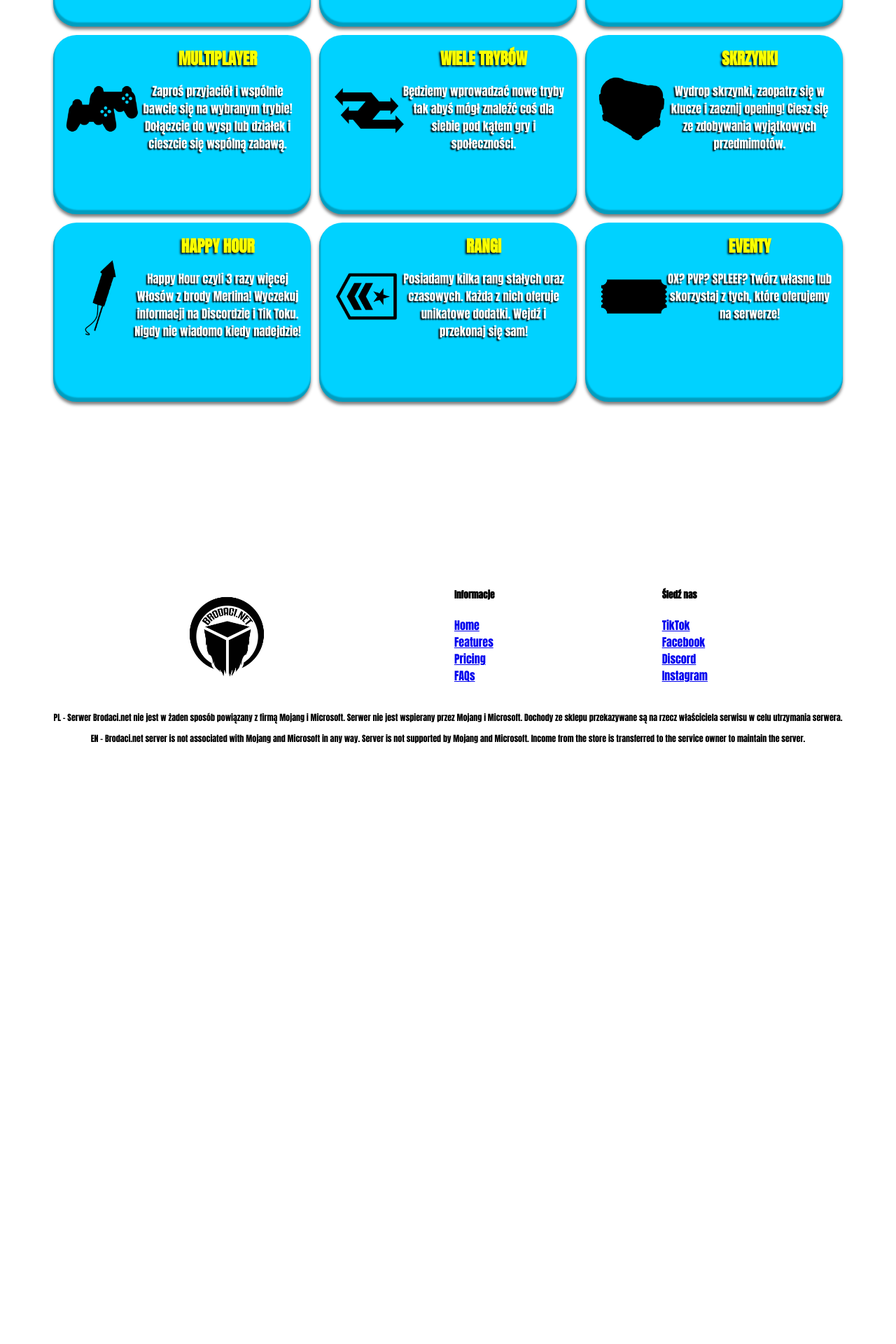
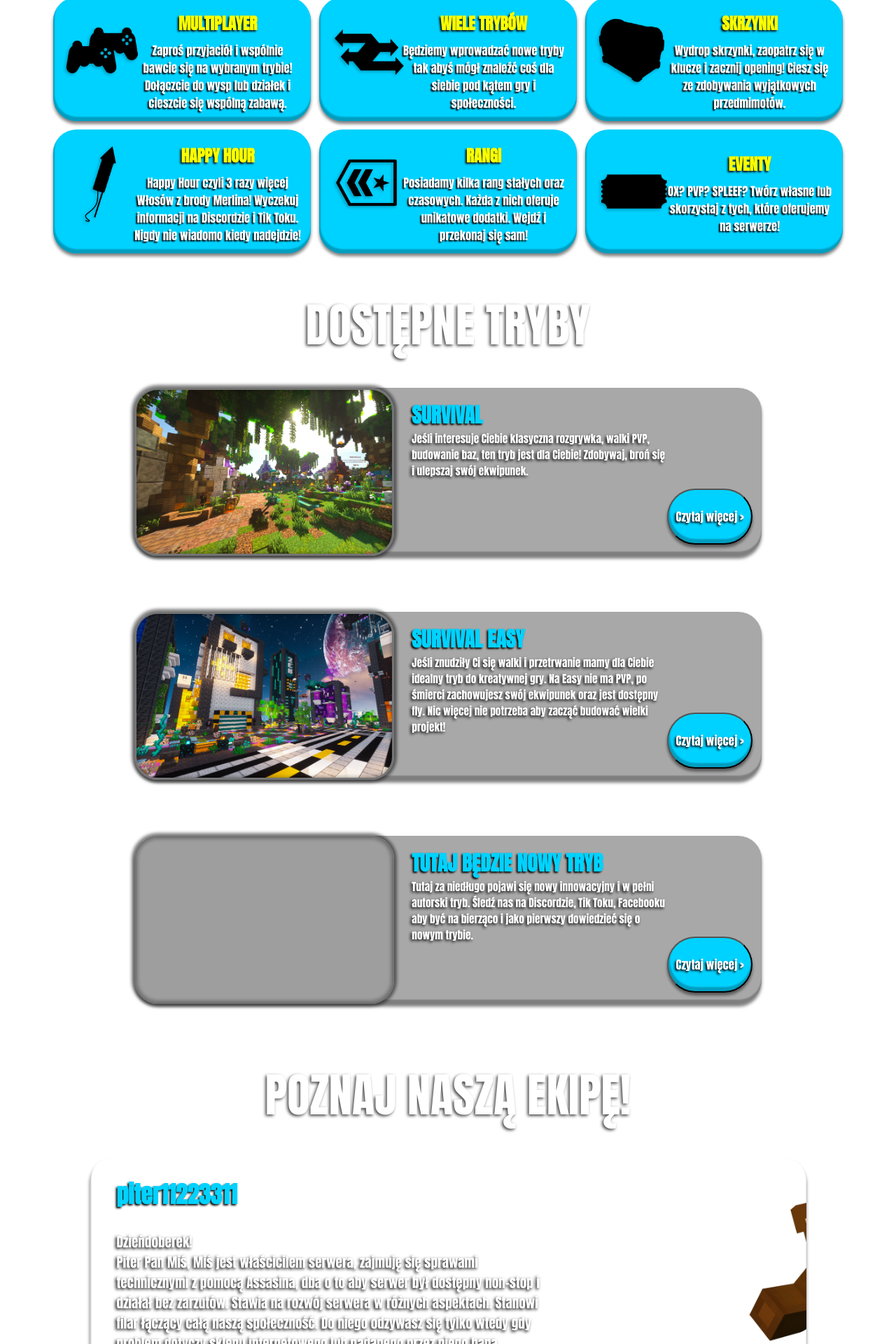
Before and after one commit to qWojtpl/Brodaci.net, a PHP site: page / in a window 1280 px wide. Shown: the part 1160-3080 px from the top of the page at 70% size. Before the commit the page ends 2222 px from the top, so only its background shows below. Run offline with PHP 8.4, Linux system fonts and the light colour scheme; grey boxes are pictures that could not be loaded.

Commit message:
Added move cards
- Added move cards to main page

```diff
--- a/src/pages/index.html
+++ b/src/pages/index.html
@@ -1,5 +1,6 @@
 @pageTitle="Strona główna"
 
+<section>
     <table class="first-panels">
         <tr>
             <td>
@@ -43,9 +44,11 @@
             </td>
         </tr>
     </table>
+</section>
 
 <header>Dlaczego my? Sprawdź!</header>
 
+<section>
     <table class="blue-panels">
         <tr>
             <td>
@@ -153,3 +156,104 @@
             </td>
         </tr>
     </table>
+</section>
+
+<section>
+    <header>Dostępne tryby</header>
+    <div class="gray-card">
+        <div class="gray-card-image" style="background-image:url(./src/assets/S1W.png)"></div>
+        <div class="gray-card-content">
+            <h2>Survival</h2>
+            <span>Jeśli interesuje Ciebie klasyczna rozgrywka, walki PVP, budowanie baz, ten tryb jest dla Ciebie! Zdobywaj, broń się i ulepszaj swój ekwipunek.</span>
+        </div>
+        <button class="gray-card-button">
+            <span>Czytaj więcej ></span>
+        </button>
+    </div>
+    <div class="gray-card">
+        <div class="gray-card-image" style="background-image:url(./src/assets/E1W.png)"></div>
+        <div class="gray-card-content">
+            <h2>Survival Easy</h2>
+            <span>Jeśli znudziły Ci się walki i przetrwanie mamy dla Ciebie idealny tryb do kreatywnej gry. Na Easy nie ma PVP, po śmierci zachowujesz swój ekwipunek oraz jest dostępny fly. Nic więcej nie potrzeba aby zacząć budować wielki projekt!</span>
+        </div>
+        <button class="gray-card-button">
+            <span>Czytaj więcej ></span>
+        </button>
+    </div>
+    <div class="gray-card">
+        <div class="gray-card-image" style="background-image:url(./src/assets/moon.png)"></div>
+        <div class="gray-card-content">
+            <h2>Tutaj będzie nowy tryb</h2>
+            <span>Tutaj za niedługo pojawi się nowy innowacyjny i w pełni autorski tryb. Śledź nas na Discordzie, Tik Toku, Facebooku aby być na bierząco i jako pierwszy dowiedzieć się o nowym trybie.</span>
+        </div>
+        <button class="gray-card-button">
+            <span>Czytaj więcej ></span>
+        </button>
+    </div>
+</section>
+
+<section>
+    <header>Poznaj naszą ekipę!</header>
+    <div class="move-cards-container">
+        <div class="move-card">
+            <div class="move-card-content">
+                <h1>piter11223311</h1>
+                <span>Dzieńdoberek!<br>
+                    Piter Pan Miś, Miś jest właścicilem serwera, zajmuję się sprawami technicznymi z pomocą Assasina, dba o to aby serwer był dostępny non-stop i działał bez zarzutów. Stawia na rozwój serwera w różnych aspektach. Stanowi filar łączący całą naszą społeczność.
+                    Do niego odzywasz się tylko wtedy gdy problem dotyczy sklepu internetowego lub nadanego przez niego bana.
+                </span>
+            </div>
+            <div class="move-card-image" style="background-image: url(./src/assets/piter.png)"></div>
+        </div>
+        <div class="move-card">
+            <div class="move-card-content">
+                <h1>Assasin98980</h1>
+                <span>Cześć Br Br Drewno Tama<br>
+                    Oto nasz jedyny w swoim rodaju Technik. Tworzy wyjątkowe pluginy i nie tylko. Potrafi zrobić wszystko i to w zastraszająco szybkim tempie! Razem z Piterem czuwa nad stroną techniczną serwera. Dla niego nie ma czegoś takiego, że “się nie da”, dla niego jest “da się wszystko zrobić tylko powiedz na kiedy”.
+                    Jeśli masz jakiś problem techniczny nie tylko na serwerze ale również na naszym Discordzie i TeamSpeaku pisz właśnie do niego!
+                </span>
+            </div>
+            <div class="move-card-image" style="background-image: url(./src/assets/piter.png)"></div>
+        </div>
+        <div class="move-card">
+            <div class="move-card-content">
+                <h1>Dasikor16</h1>
+                <span>Hej, cześć, witajcie!<br>
+                    Poznajcie mózg serwera. Jest odpowiedzialny za nowe pomysły, nowości, założenia rozgrywki na wszystkich trybach oraz ekonomię.
+                    To nie wszystko, zarządza fanpagem na Facebooku, Tik Tokiem oraz kanłem informacyjnym na YouTubie. Jeśli masz pomysł na rozwój serwera, dodanie czegoś, coś Ci nie pasuje lub uważasz, że wymaga zmiany a może masz pomysł na Tik Toka albo film to koniecznie napisz do niego!
+                </span>
+            </div>
+            <div class="move-card-image" style="background-image: url(./src/assets/piter.png)"></div>
+        </div>
+        <div class="move-card">
+            <div class="move-card-content">
+                <h1>K_O_Ozzy</h1>
+                <span>Hejka,<br>
+                    To jest nasza dusza artystyczna serwera, zajmuje się sprawami graficznymi, estetycznymi i budowlanymi. Jeśli jest potrzebna budowla, nowa lokacja wiedz, że dzięki niej powstanie w mgineniu oka. Wszelkie grafiki informacyjne i dekoracyjne w tym momencie wychodzą spod jej ręki lub je redaguje.
+                    Chcesz coś zbudować? Stworzyłeś wyjątkowy projekt? Potrzebujesz pomocy budowlano-estetycznej? Ozzy jest osobą, do której musisz się odezwać!
+                </span>
+            </div>
+            <div class="move-card-image" style="background-image: url(./src/assets/piter.png)"></div>
+        </div>
+        <div class="move-card">
+            <div class="move-card-content">
+                <h1>AgacioreX_  SzaataneQ   mimiwester</h1>
+                <span>Siemka, hola, serwus<br>
+                    Nasz wspaniały team, który zajmuje się tworzeniem mediów społecznościowych serwera, głównie TikToka! Widziałeś je? W takim układzie znsz głos naszego lektora - SzaataneQ, filmiki stworzone przez AgacioreX_ i scenariusze pisane przez mimiwestera!
+                    Czynnie biorą udział w rozwoju serwera organizując liczne eventy zarówno na serwerze jak i na TeamSpeaku.
+                    Masz pomysł na rozwój mediów społecznościowych, pisz do nich!
+                </span>
+            </div>
+            <div class="move-card-image" style="background-image: url(./src/assets/piter.png)"></div>
+        </div>
+    </div>
+    <div class="move-cards-buttons">
+        <div class="move-card-button"></div>
+        <div class="move-card-button"></div>
+        <div class="move-card-button"></div>
+        <div class="move-card-button"></div>
+        <div class="move-card-button"></div>
+    </div>
+</section>
+
+<script src="./src/scripts/move-cards.js"></script>
--- a/src/pages/structure.html
+++ b/src/pages/structure.html
@@ -28,7 +28,7 @@
               <tr>
                 <td>
                   <a href="/">
-                    <img src="./src/assets/logo_czarne.png" width="128" height="128">
+                    <img src="./src/assets/logo_czarne.png">
                   </a>
                 </td>
                 <td>
--- /dev/null
+++ b/src/scripts/move-cards.js
@@ -0,0 +1,50 @@
+
+const cards = document.getElementsByClassName("move-card");
+const buttons = document.getElementsByClassName("move-card-button");
+
+hideAllCards();
+selectCard(buttons[0]);
+
+let blocked = false;
+let cardIndex = 0;
+
+let update = setInterval(() => {
+    if(cardIndex == buttons.length) {
+        cardIndex = 0;
+    }
+    if(!blocked) {
+        selectCard(buttons[cardIndex++], false);
+    } else {
+        blocked = false;
+    }
+}, 10000);
+
+for(let i = 0; i < buttons.length; i++) {
+    buttons[i].addEventListener("click", () => {
+        selectCard(buttons[i], true);
+    });
+}
+
+function hideAllCards() {
+    for(let i = 0; i < cards.length; i++) {
+        cards[i].style.display = "none";
+    }
+}
+
+function selectCard(element, manual) {
+    if(manual) {
+        blocked = true;
+    }
+    let index = 0;
+    for(let i = 0; i < buttons.length; i++) {
+        buttons[i].style.borderRadius = "50%";
+        buttons[i].style.width = "4vw";
+        if(buttons[i] == element) {
+            index = i;
+        }
+    }
+    element.style.borderRadius = "3vw";
+    element.style.width = "6vw";
+    hideAllCards();
+    cards[index].style.display = "";
+}
--- a/src/styles/styles.css
+++ b/src/styles/styles.css
@@ -195,7 +195,7 @@ table.blue-panels td {
     box-shadow: 0px 4px 4px rgba(0, 0, 0, 0.5), inset 1px -5px 2px 1px rgba(0, 0, 0, 0.25);
     border-radius: 2.6vw;
     width: 20vw;
-    height: 32vh;
+    height: fit-content;
 }
 
 .blue-panel {
@@ -207,13 +207,14 @@ table.blue-panels td {
 
 div.blue-panel-image {
     width: 30%;
-    margin-top: 10%;
+    margin-top: 2%;
     text-align: center;
 }
 
 div.blue-panel-image img {
     width: 130%;
     margin: 0;
+    filter: drop-shadow(-2px 2px 2px rgba(0, 0, 0, 0.25));
 }
 
 div.blue-panel-content {
@@ -223,18 +224,121 @@ div.blue-panel-content {
     text-align: center;
     padding-left: 1vw;
     padding-right: 1vw;
+    padding-bottom: 1vw;
 }
 
 div.blue-panel-content h1 {
     color: #FAFF00;
     text-shadow: -2px 2px 3px #000000;
     font-size: 1.8vw;
+    margin-bottom: 1vh;
 }
 
 div.blue-panel-content span {
     color: white;
     text-shadow: -2px 2px 2px #000000;
     font-size: 1.3vw;
+}
+
+div.gray-card {
+    width: 70vw;
+    height: 30vh;
+    background: rgba(0, 0, 0, 0.34);
+    box-shadow: 0px 4px 4px rgba(0, 0, 0, 0.5), inset 1px -5px 2px 1px rgba(0, 0, 0, 0.25);
+    border-radius: 2.6vw;
+    margin-left: 15vw;
+    margin-bottom: 10vh;
+    display: flex;
+}
+
+div.gray-card-image {
+    width: 30vw;
+    border-radius: 2.6vw;
+    box-shadow: 0px 0px 4px 4px rgba(0, 0, 0, 0.5), inset 0px 0px 4px 2px rgba(0, 0, 0, 0.25);
+    background-size: cover;
+    background-repeat: no-repeat;
+    border: 0.3vw solid #747474;
+}
+
+div.gray-card-content {
+    width: 30vw;
+    font-size: 1.2vw;
+    color: white;
+    text-shadow: -2px 2px 4px #000000;
+    margin-left: 2vw;
+}
+
+div.gray-card-content h2 {
+    font-size: 2.3vw;
+    color: #00D2FF;
+    text-shadow: -2px 2px 3px #000000;
+    margin: 0;
+    margin-top: 2vh;
+    text-transform: uppercase;
+}
+
+button.gray-card-button {
+    width: 10vw;
+    height: 10vh;
+    margin-top: 18vh;
+    margin-right: 1vw;
+    color: white;
+    background-color: #00D2FF;
+    box-shadow: 0px 4px 4px rgba(0, 0, 0, 0.5), inset 1px -5px 2px 1px rgba(0, 0, 0, 0.25);
+    border-radius: 14.5vw;
+    font-size: 1.3vw;
+    text-shadow: -2px 2px 3px #000000;
+    text-wrap: nowrap;
+}
+
+div.move-card {
+    display: flex;
+    width: 80vw;
+    height: 60vh;
+    margin-left: 10vw;
+    background: rgba(255, 255, 255, 0.75);
+    box-shadow: 0px 4px 4px rgba(0, 0, 0, 0.5), inset 1px -5px 2px 1px rgba(0, 0, 0, 0.25);
+    border-radius: 2.6vw;
+}
+
+div.move-card-content {
+    width: 50vw;
+    text-shadow: -2px 2px 4px #000000;
+    font-size: 1.5vw;
+    color: white;
+    margin-left: 3vw;
+}
+
+div.move-card-content h1 {
+    text-shadow: -2px 2px 3px #000000;
+    font-size: 2.6vw;
+    color: #00D2FF;
+}
+
+div.move-card-image {
+    width: 30vw;
+    background-repeat: no-repeat;
+    background-size: cover;
+}
+
+div.move-cards-buttons {
+    width: 70vw;
+    margin-left: 15vw;
+    margin-top: 2vh;
+    display: flex;
+    align-items: center;
+    justify-content: center;
+    gap: 3vw;
+}
+
+div.move-card-button {
+    width: 4vw;
+    height: 4vw;
+    border-radius: 50%;
+    background: #00D2FF;
+    transition: .1s;
+    cursor: pointer;
+    box-shadow: 0px 4px 4px rgba(0, 0, 0, 0.5), inset 1px -5px 2px 1px rgba(0, 0, 0, 0.25);
 }
 
 footer {
@@ -248,6 +352,10 @@ footer {
     height: fit-content;
     border-radius: 25px 25px 0px 0px;
     background-color: white;
+}
+
+footer img {
+    width: 8vw;
 }
 
 footer table {
@@ -264,5 +372,5 @@ footer a:hover {
 
 p.mojang-info {
     text-align: center;
-    font-size: 12px;
+    font-size: 0.8vw;
 }
```
Also changed, not shown: src/assets/E1W.png (added), src/assets/S1W.png (added), src/assets/piter.png (added), 3 other files. Lines whose indentation alone changed are shown as unchanged.
